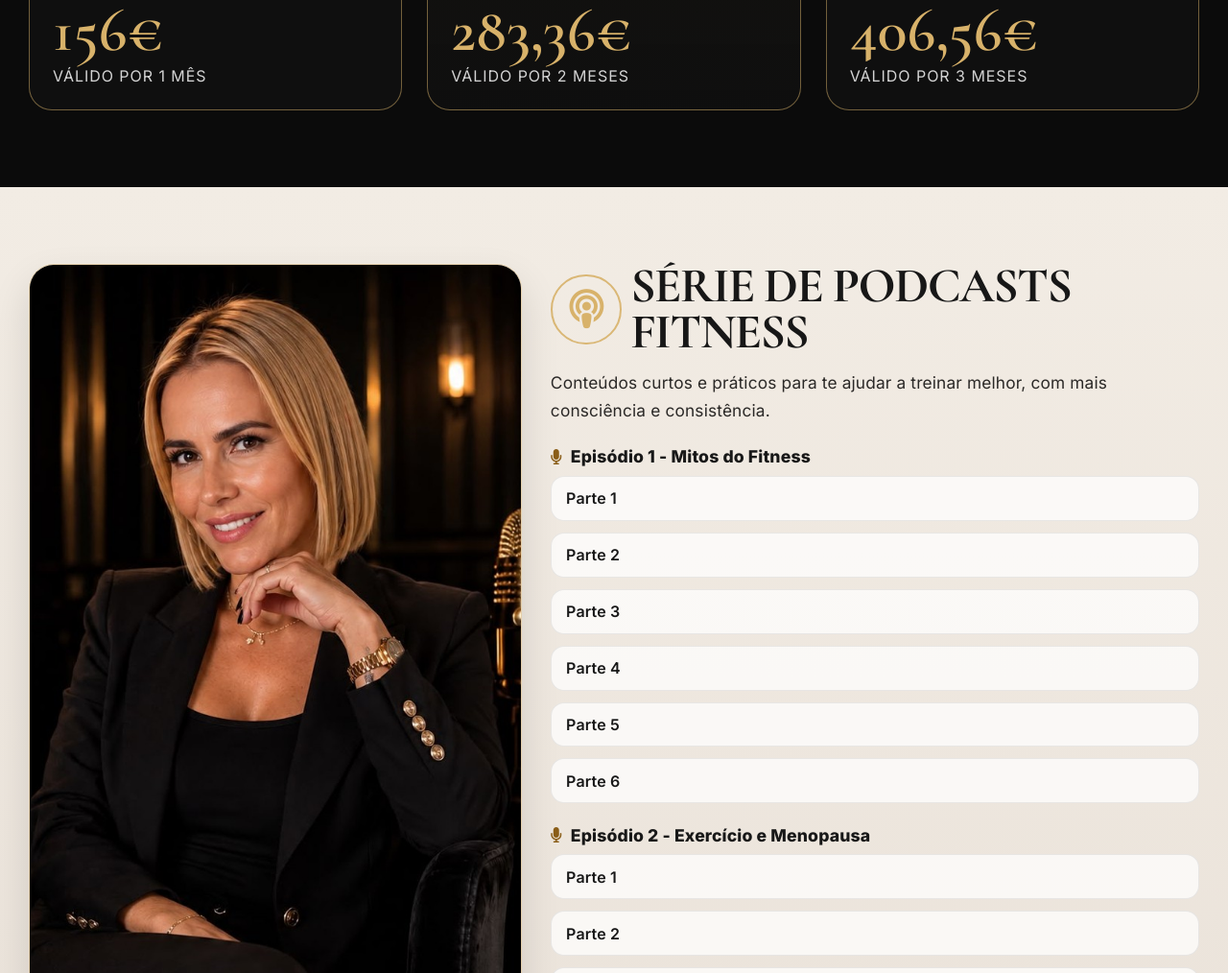
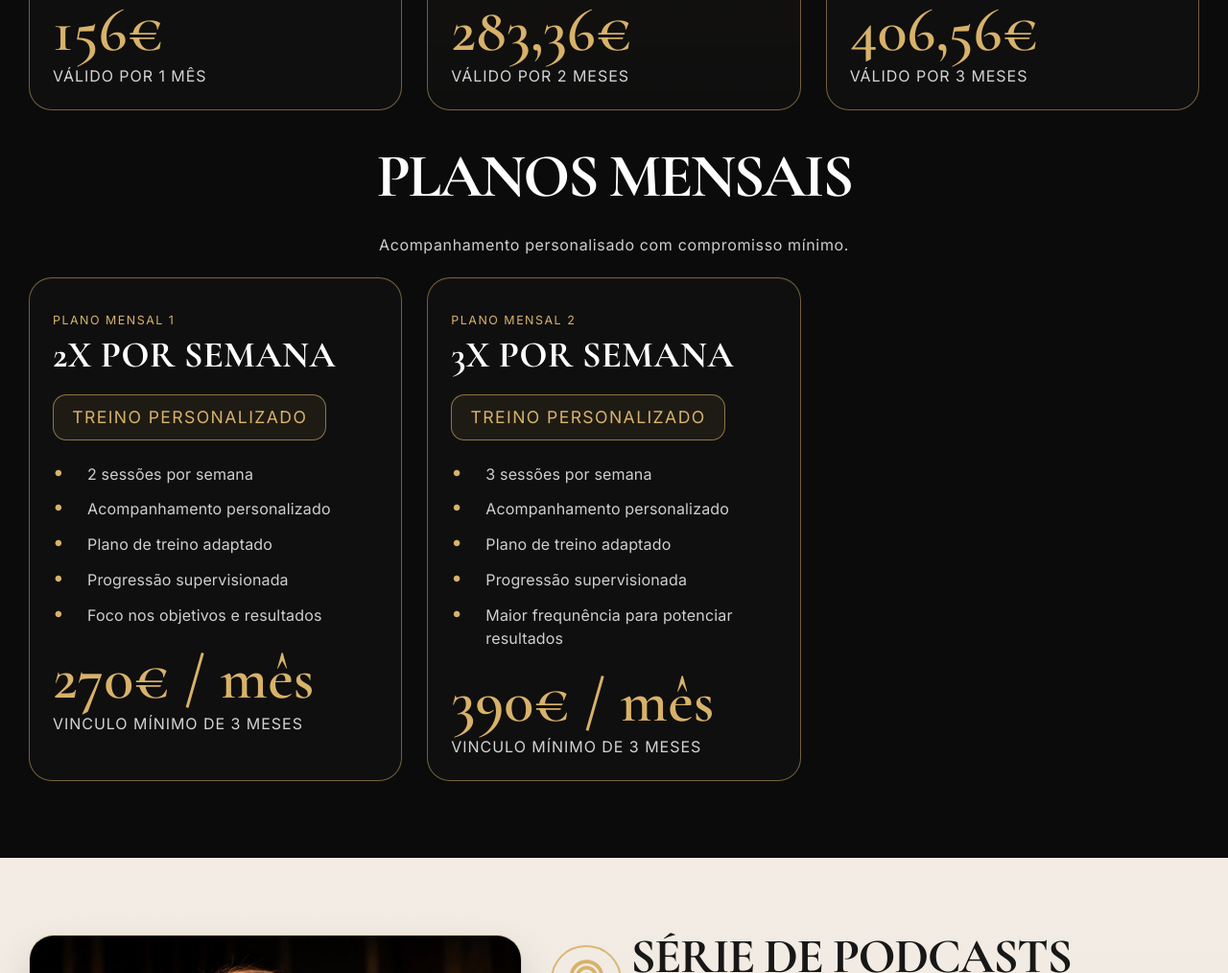
Before and after one commit to oicnanev/isabelfit, a plain HTML site: page public/index.html in a window 1280 px wide. Shown: the part 5798-6812 px from the top of the page at 96% size. Drawn offline with nearby package versions, Linux system fonts and the light colour scheme.

Commit message:
Add 'Planos mensais

```diff
--- a/public/css/styles.css
+++ b/public/css/styles.css
@@ -593,6 +593,7 @@ a {
   grid-template-columns: repeat(3, minmax(0, 1fr));
   gap: 26px;
 }
+
 
 .plan-card {
   position: relative;
--- a/public/index.html
+++ b/public/index.html
@@ -310,6 +310,48 @@
             <div class="caption">Válido por 3 meses</div>
           </article>
         </div>
+        <br /><br />
+        <h2 class="section-heading">Planos Mensais</h2>
+
+        <div class="plans-copy">
+          <p>Acompanhamento personalisado com compromisso mínimo.</p>
+        </div>
+
+        <div class="plans-grid">
+          <article class="plan-card">
+            <div class="tag">Plano Mensal 1</div>
+            <h3>2x por semana</h3>
+            <div class="sessions">Treino personalizado</div>
+
+            <ul>
+              <li>2 sessões por semana</li>
+              <li>Acompanhamento personalizado</li>
+              <li>Plano de treino adaptado</li>
+              <li>Progressão supervisionada</li>
+              <li>Foco nos objetivos e resultados</li>
+            </ul>
+
+            <div class="price">270€ / mês</div>
+            <div class="caption">Vinculo mínimo de 3 meses</div>
+          </article>
+
+          <article class="plan-card">
+            <div class="tag">Plano Mensal 2</div>
+            <h3>3x por semana</h3>
+            <div class="sessions">Treino personalizado</div>
+
+            <ul>
+              <li>3 sessões por semana</li>
+              <li>Acompanhamento personalizado</li>
+              <li>Plano de treino adaptado</li>
+              <li>Progressão supervisionada</li>
+              <li>Maior frequnência para potenciar resultados</li>
+            </ul>
+
+            <div class="price">390€ / mês</div>
+            <div class="caption">Vinculo mínimo de 3 meses</div>
+          </article>
+        </div>
       </section>
 
       <section id="podcasts" class="podcasts">
```
